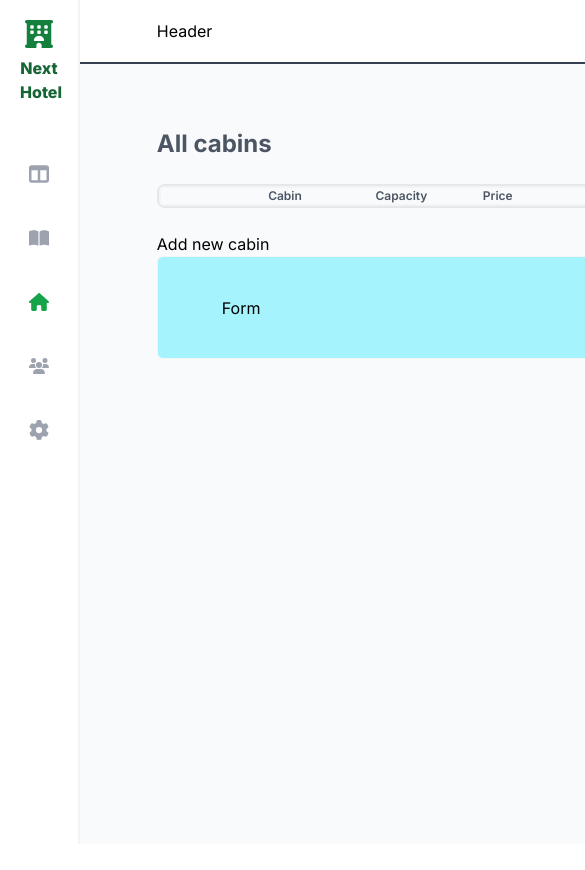
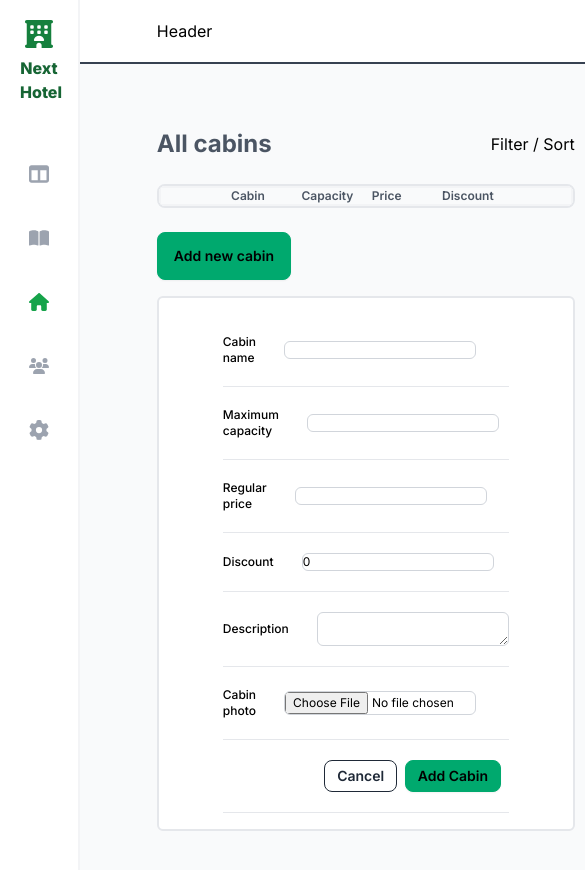
Before and after one commit to Ahmed97777/Nextjs-Hotel-Management-System, a Next.js app: page /cabins in a window 390 px wide. Both pictures are taken after a click on the button "Add new cabin". Shown: the top 870 px of the page, 585 px wide, since content can reach past the window. Before the commit the page ends 844 px from the top, so only its background shows below. Built offline with nearby package versions, Linux system fonts and the light colour scheme; no server answers; the database is empty.

Commit message:
Create cabin form, style it to be responsive, updated readme.

```diff
--- a/app/cabins/page.js
+++ b/app/cabins/page.js
@@ -12,7 +12,7 @@ function page() {
       <div
         /*Cabins Table*/
         role="table"
-        className="border-2 border-solid border-gray-200 bg-white rounded-lg overflow-hidden"
+        className="min-w-[330px] border-2 border-solid border-gray-200 bg-white rounded-lg overflow-hidden"
       >
         <header
           role="row"
--- a/components/CabinsComponents/CreateCabinForm.js
+++ b/components/CabinsComponents/CreateCabinForm.js
@@ -1,18 +1,100 @@
 "use client";
+
 import React, { useState } from "react";
+import FormRow from "../FormRow";
 
 export default function CreateCabinForm() {
   const [showForm, setShowForm] = useState(false);
 
   return (
     <div>
-      <button onClick={() => setShowForm((show) => !show)}>
+      <button
+        className="btn btn-success hover:bg-green-700 hover:text-gray-200 mb-4"
+        onClick={() => setShowForm((show) => !show)}
+      >
         Add new cabin
       </button>
 
       {showForm && (
-        <form className="py-[2.4rem] px-[4rem] w-[40rem] overflow-hidden text-base bg-cyan-200 border-[1px] border-solid border-gray-100 rounded-md">
-          Form
+        <form
+          /*Form*/ className="py-[1rem] px-[4rem] max-w-[50rem] overflow-hidden text-xs sm:text-base bg-white border-2 border-solid border-gray-200 rounded-md"
+        >
+          <FormRow>
+            <label className="font-medium mr-7" htmlFor="name">
+              Cabin name
+            </label>
+            <input
+              className="border-[1px] border-solid border-gray-300 rounded-md min-w-48 col-start-2"
+              type="text"
+              id="name"
+            ></input>
+          </FormRow>
+
+          <FormRow>
+            <label className="font-medium mr-7" htmlFor="maxCapacity">
+              Maximum capacity
+            </label>
+            <input
+              className="border-[1px] border-solid border-gray-300 rounded-md min-w-48 col-start-2"
+              type="number"
+              id="maxCapacity"
+            ></input>
+          </FormRow>
+
+          <FormRow>
+            <label className="font-medium mr-7" htmlFor="regularPrice">
+              Regular price
+            </label>
+            <input
+              className="border-[1px] border-solid border-gray-300 rounded-md min-w-48 col-start-2"
+              type="number"
+              id="regularPrice"
+            ></input>
+          </FormRow>
+
+          <FormRow>
+            <label className="font-medium mr-7" htmlFor="discount">
+              Discount
+            </label>
+            <input
+              className="border-[1px] border-solid border-gray-300 rounded-md min-w-48 col-start-2"
+              type="number"
+              defaultValue={0}
+              id="discount"
+            ></input>
+          </FormRow>
+
+          <FormRow>
+            <label className="font-medium mr-7" htmlFor="description">
+              Description
+            </label>
+            <textarea
+              className="border-[1px] border-solid border-gray-300 rounded-md min-w-48 col-start-2"
+              id="description"
+            ></textarea>
+          </FormRow>
+
+          <FormRow>
+            <label className="font-medium mr-7" htmlFor="cabinPhoto">
+              Cabin photo
+            </label>
+            <input
+              className="cursor-pointer border-[1px] border-solid border-gray-300 rounded-md min-w-48 col-start-2"
+              type="file"
+              id="cabinPhoto"
+            ></input>
+          </FormRow>
+
+          <FormRow>
+            <div className="flex justify-evenly min-w-48 col-start-3">
+              <button className="btn btn-sm btn-outline hover:bg-gray-500">
+                Cancel
+              </button>
+              <button className="btn btn-sm btn-success hover:bg-green-700 hover:text-gray-200">
+                Add Cabin
+              </button>
+            </div>
+          </FormRow>
         </form>
       )}
     </div>
--- /dev/null
+++ b/components/FormRow.js
@@ -0,0 +1,11 @@
+import React from "react";
+
+export default function FormRow({ children }) {
+  return (
+    <div
+      /*Form Row*/ className="grid grid-cols-[1fr,1fr,1fr] items-center py-5 px-[auto] border-b-[1px] border-solid border-gray-200"
+    >
+      {children}
+    </div>
+  );
+}
```
Also changed, not shown: 1 other file (tests, documents, lock files or other folders).
